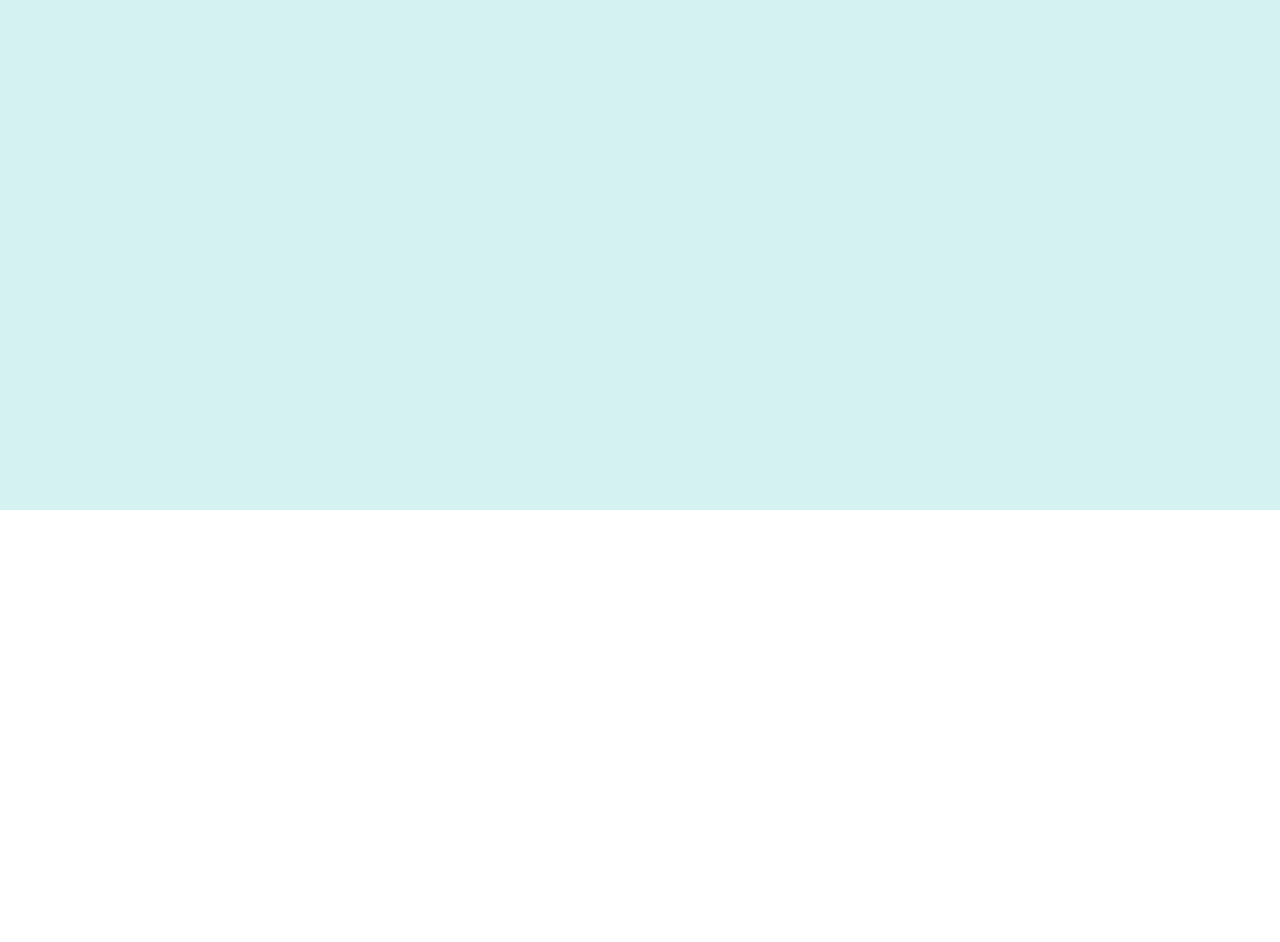
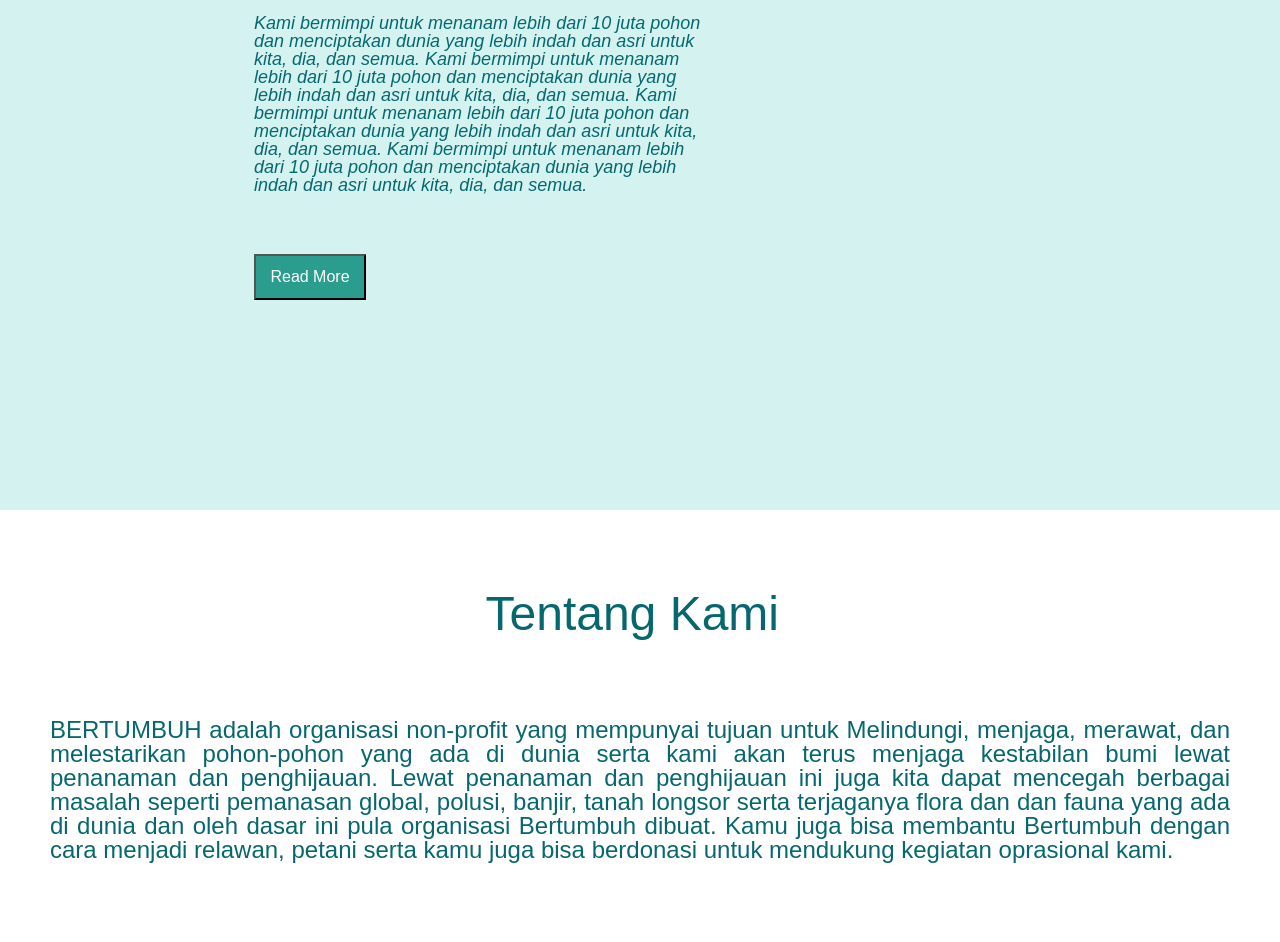
Before and after one commit to zazalomidze/homework5, a plain HTML site: page index.html in a window 1280 px wide. Shown: the part 240-1182 px from the top of the page. Before the commit the page ends 800 px from the top, so only its background shows below. Drawn offline with Linux system fonts and the light colour scheme.

Commit message:
add article

```diff
--- a/css/style.css
+++ b/css/style.css
@@ -26,28 +26,82 @@ header {
 
 }
 
-.header_nav_ul_li{
+.header_nav_ul_li {
     display: inline-block;
 
 }
-.header_nav_ul_li_a{
+
+.header_nav_ul_li_a {
     color: white
 }
+
 .header_nav_ul_li_middle {
     margin: 46px 80px 44px;
     vertical-align: middle;
     color: white
 }
+
 /* section */
+.section_main {
+    width: 1440px;
+    height: 640px;
+    background-color: #D4F3F0;
+    margin: auto;
+    padding: 80px 130px;
+}
 
-section{
-    background-color: #D4F3F0;
-    width: 1440px;
-     height: 640px;
-margin: auto;}
+.title_section {
+    display: inline-block;
+    font-size: 32px;
+    font-family: "Kanit", sans-serif;
+    font-weight: 900;
+    color: #06686E;
+    vertical-align: top;
+    margin-left: 120px;
+}
 
-.section_cover{
-   display: inline-block;
-    margin: auto;
-    padding: 80px 120px;
+.text_section {
+    font-size: 18px;
+    width: 450px;
+    text-align: left;
+    font-family: "Kanit", sans-serif;
+    font-weight: 100;
+    font-style: italic;
+    margin-top: 32px;
+    color: #06686E;
+    ;
 }
+
+button {
+    width: 112px;
+    height: 46px;
+    font-size: 16px;
+    color: #FFFFFF;
+    background-color: #2A9D8F;
+    ;
+    margin-top: 60px;
+}
+
+.first_article{
+    width: 1180px;
+    /* background-color: aqua; */
+    margin: 80px auto;
+}
+   .article_title{
+    height: 48px;
+    font-size: 48px;
+     width: 309px;
+ margin: 80px auto;
+ color:  #06686E;
+ font-family: "Kanit", sans-serif;
+ }
+ .article_text{
+     font-size: 24px;
+     width: 1180px;
+     height: 216px;
+    text-align:justify;
+     color: #06686E;
+     font-family: "Kanit", sans-serif;
+     font-weight: 100;
+     font-style: normal
+    }
--- a/index.html
+++ b/index.html
@@ -34,11 +34,41 @@
         </nav>
     </header>
     <!-- section -->
-    <section>
-        <img src="images/section_cover.png" class="section_cover" alt="">
+    <section class="section_main">
+        <img src="images/section_cover.png" alt="">
+        <section class="title_section">
+            <h2>Bersama Lindungi Bumi</h2>
+            <section class="text_section">
+                <p>
+                    Kami bermimpi untuk menanam lebih dari 10 juta pohon dan menciptakan dunia yang lebih indah dan asri
+                    untuk kita, dia, dan semua. Kami bermimpi untuk menanam lebih dari 10 juta pohon dan menciptakan
+                    dunia yang lebih indah dan asri untuk kita, dia, dan semua. Kami bermimpi untuk menanam lebih dari
+                    10 juta pohon dan menciptakan dunia yang lebih indah dan asri untuk kita, dia, dan semua. Kami
+                    bermimpi untuk menanam lebih dari 10 juta pohon dan menciptakan dunia yang lebih indah dan asri
+                    untuk kita, dia, dan semua.
+                </p>
+            </section>
+            <button> Read More </button>
+        </section>
+    </section>
     </section>
 
+<article class="first_article">
+    <h1 class=" article_title"> Tentang Kami </h1>
+<p class="article_text"> BERTUMBUH adalah organisasi non-profit yang mempunyai tujuan untuk Melindungi, menjaga, merawat, dan melestarikan pohon-pohon yang ada di dunia serta kami akan  terus menjaga kestabilan bumi lewat penanaman dan penghijauan. Lewat penanaman dan penghijauan ini juga  kita dapat mencegah berbagai masalah seperti pemanasan global, polusi, banjir, tanah longsor serta terjaganya flora dan dan fauna yang ada di dunia dan oleh dasar ini pula organisasi Bertumbuh dibuat. Kamu juga bisa membantu Bertumbuh dengan cara menjadi relawan, petani serta kamu juga bisa berdonasi untuk mendukung kegiatan oprasional kami.</p>
 
+</article>
+<!-- footer -->
+<footer class="footer_main">
+<nav class="footer_nav">
+    <ul class="footer_nav_ul">
+
+
+    </ul>
+</nav>
+
+
+</footer>
 </body>
 
 </html>
```
